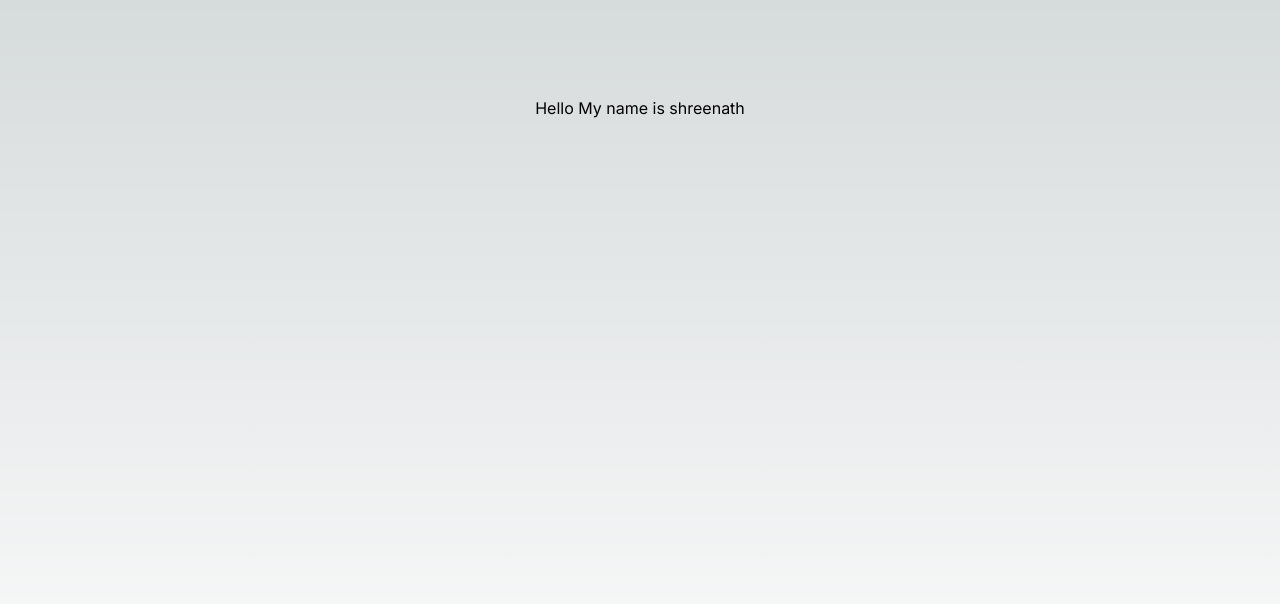
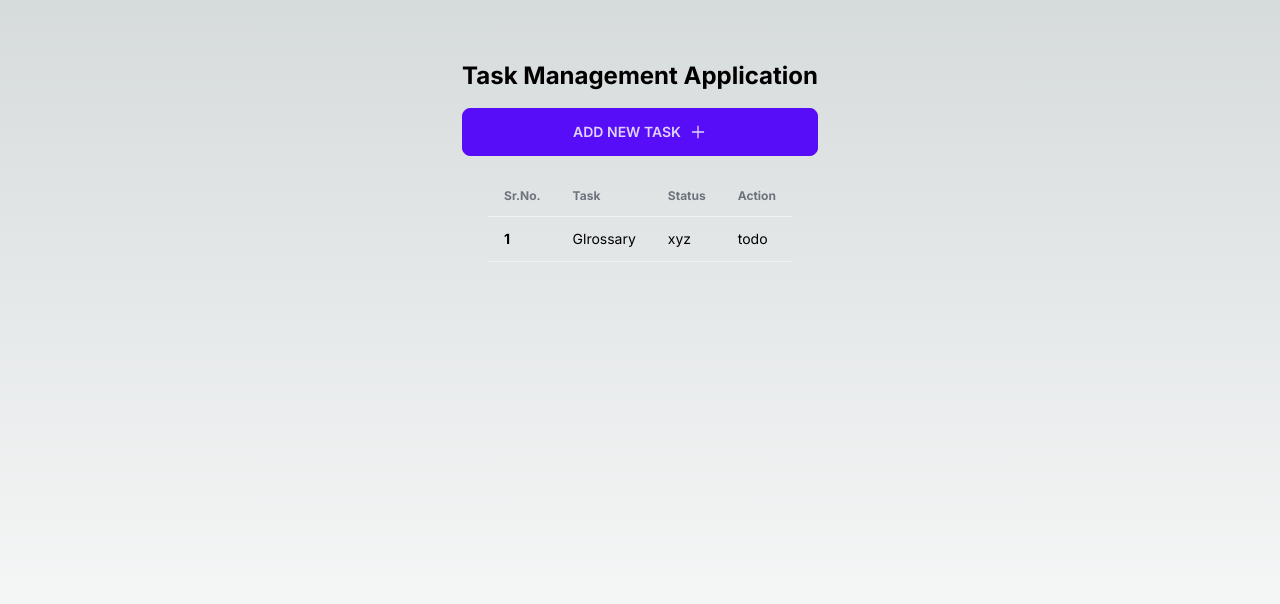
Before and after one commit to Aknathpanchal/SamuraiAssingment, a Next.js app: page / in a window 1280 px wide. Shown: the top 604 px of the page. Built offline with nearby package versions, Linux system fonts and the light colour scheme; data requests are answered from the project's data file.

Commit message:
add task modal and list added

```diff
--- /dev/null
+++ b/api.ts
@@ -0,0 +1,9 @@
+import { ITask } from "./types/tasks";
+
+const baseUrl ='http://localhost:3002';
+
+export const getAllTodos =async (): Promise<ITask[]> => {
+const res = await fetch(`${baseUrl}/tasks`);
+const todos= await res.json();
+return todos;
+}
--- /dev/null
+++ b/app/components/AddTask.tsx
@@ -0,0 +1,23 @@
+'use client'
+
+import {AiOutlinePlus} from "react-icons/ai"
+import Modal from "./Modal"
+import { useState } from "react"
+
+function AddTask() {
+const [modalOpen,setModalOpen] = useState<boolean>(false);
+
+  return (
+    <div>
+      <button onClick={() => setModalOpen(true)} className="btn btn-primary w-full">Add New Task
+      <AiOutlinePlus size={18}/>
+      </button>
+
+      <Modal modalOpen={modalOpen} setModalOpen={setModalOpen}>
+        Modal for add Todos
+      </Modal>
+    </div>
+  )
+}
+
+export default AddTask
--- /dev/null
+++ b/app/components/Modal.tsx
@@ -0,0 +1,18 @@
+interface ModalProps{
+    modalOpen : boolean;
+    setModalOpen : (open:boolean)=> boolean | void;
+    children : React.ReactNode;
+}
+
+const Modal:React.FC<ModalProps> = ({modalOpen,setModalOpen,children}) => {
+  return (
+<dialog id="my_modal_3" className={`modal ${modalOpen ? "modal-open" : ""}`}>
+  <form method="dialog" className="modal-box">
+    <button onClick={()=> setModalOpen(false)} className="btn btn-sm btn-circle btn-ghost absolute right-2 top-2">✕</button>
+    {children}
+  </form>
+</dialog>
+  )
+}
+
+export default Modal
--- /dev/null
+++ b/app/components/Task.tsx
@@ -0,0 +1,18 @@
+import { ITask } from "@/types/tasks"
+
+interface TaskProps {
+    task: ITask
+}
+
+const Task:React.FC<TaskProps> =({task}) => {
+  return (
+    <tr key={task.id}>
+        <th>{task.id}</th>
+        <td>{task.title}</td>
+        <td>{task.desc}</td>
+        <td>{task.status}</td>
+      </tr>
+  )
+}
+
+export default Task
--- /dev/null
+++ b/app/components/TodoList.tsx
@@ -0,0 +1,32 @@
+import { ITask } from "@/types/tasks"
+import Task from "./Task"
+
+interface TodoListProps{
+    tasks:ITask[]
+}
+
+const TodoList:React.FC<TodoListProps> = ({tasks}) => {
+  return (
+    <div className="overflow-x-auto">
+  <table className="table table-zebra">
+    {/* head */}
+    <thead>
+      <tr>
+        <th>Sr.No.</th>
+        <th>Task</th>
+        <th>Status</th>
+        <th>Action</th>
+      </tr>
+    </thead>
+    <tbody>
+        {tasks.map(task=> (
+        <Task key={task.id} task={task}/>
+        ))}
+
+    </tbody>
+  </table>
+</div>
+  )
+}
+
+export default TodoList
--- a/app/page.tsx
+++ b/app/page.tsx
@@ -1,8 +1,17 @@
+import { getAllTodos } from "@/api";
+import AddTask from "./components/AddTask";
+import TodoList from "./components/TodoList";
 
-export default function Home() {
+export default async function Home() {
+  const tasks= await getAllTodos();
+  console.log(tasks)
   return (
-    <main className="flex min-h-screen flex-col items-center justify-between p-24">
-    <h1>Hello My name is shreenath</h1>
+    <main className="flex min-h-screen flex-col items-center p-10">
+      <div className="text-center my-5 flex flex-col gap-4">
+        <h1 className="text-2xl font-bold">Task Management Application</h1>
+        <AddTask />
+      </div>
+        <TodoList tasks={tasks}/>
     </main>
   )
 }
--- /dev/null
+++ b/data/todos.json
@@ -0,0 +1,10 @@
+{
+    "tasks":[
+    {
+"id":"1",
+"title":"Glrossary",
+"desc":"xyz",
+"status":"todo"
+    }
+]
+}
--- /dev/null
+++ b/types/tasks.ts
@@ -0,0 +1,7 @@
+export interface ITask {
+    id:string,
+    title:string,
+    desc:string,
+    status:string
+
+}
```
Also changed, not shown: package.json (+5 -2 lines), 1 other file (tests, documents, lock files or other folders).
